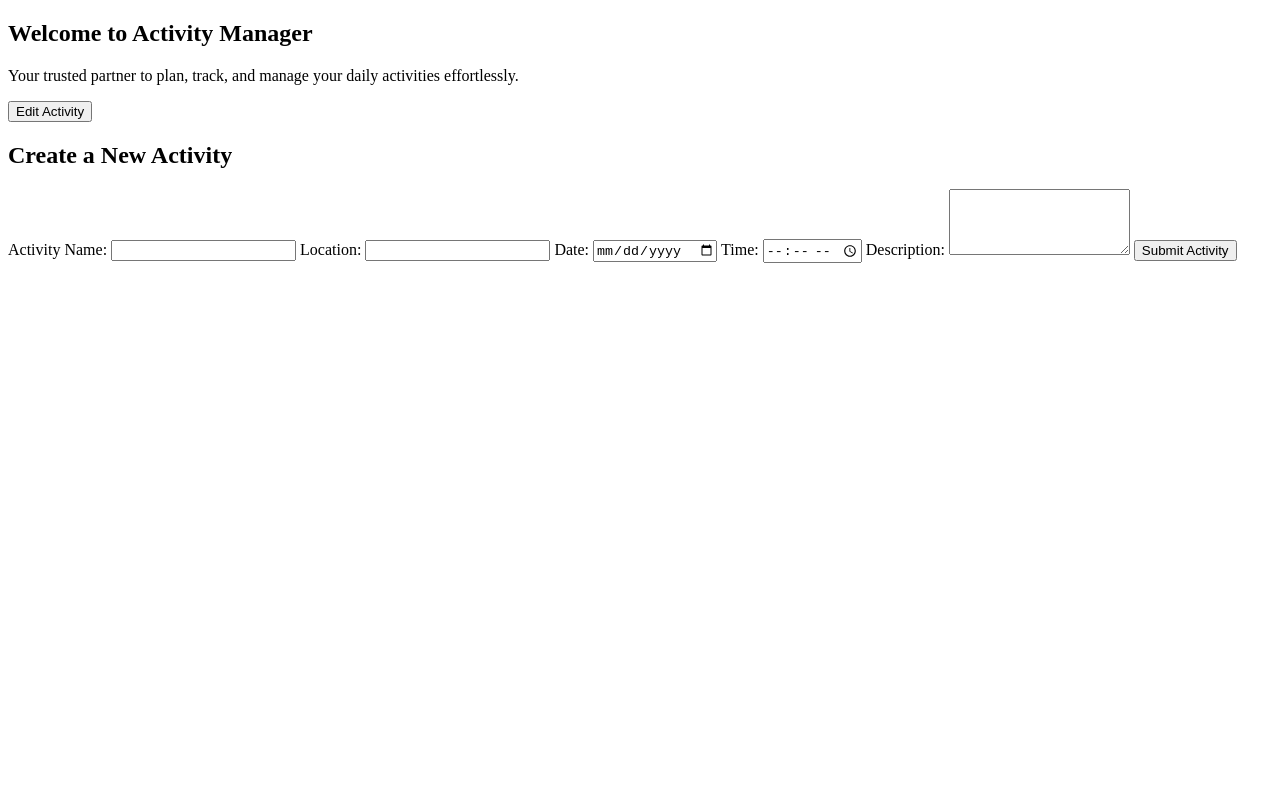
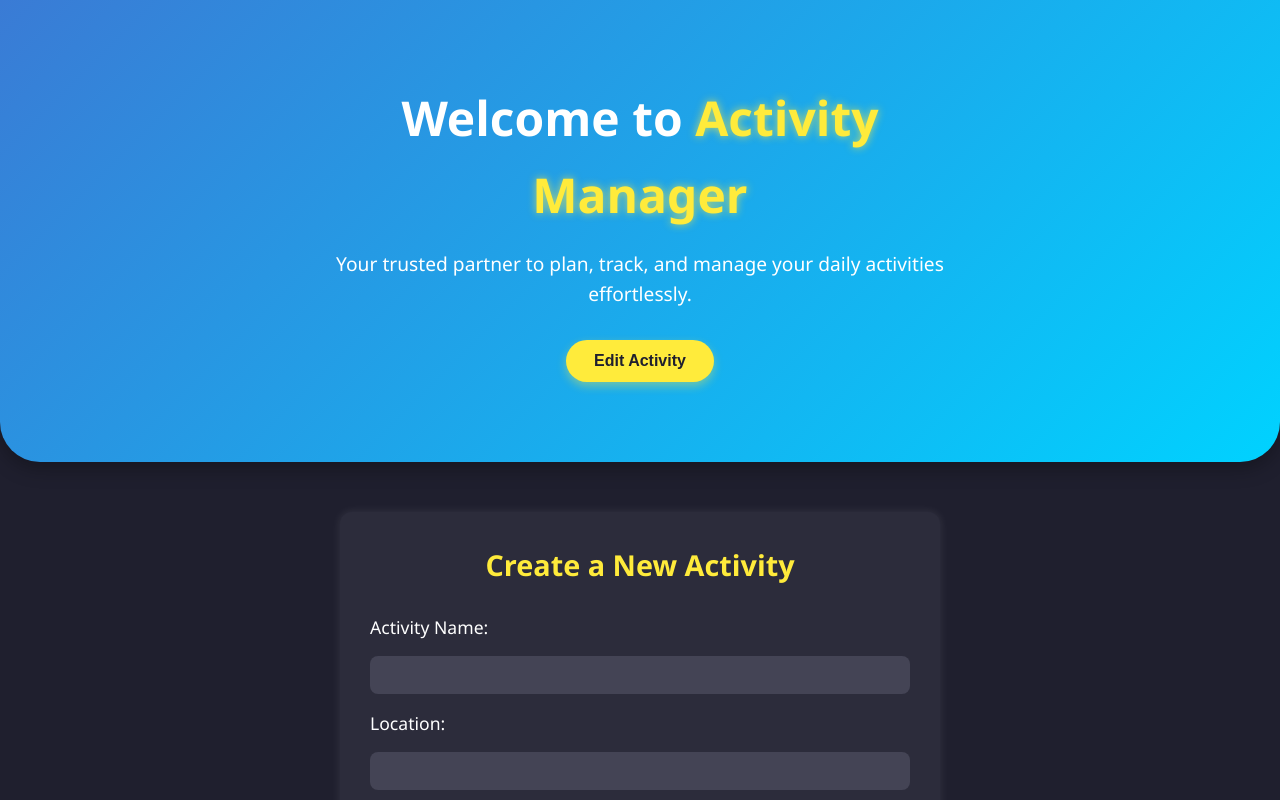
Before and after one commit to Senior-Marfo/ActivityManager, a website: page public/index.html in a window 1280 px wide. Shown: the top 800 px of the page. Drawn offline with Linux system fonts and the light colour scheme; the site is published under a folder, as on GitHub Pages, so addresses that start at the root find nothing.

Commit message:
To include css

```diff
--- a/public/index.html
+++ b/public/index.html
@@ -4,7 +4,7 @@
     <meta charset="UTF-8" />
     <meta name="viewport" content="width=device-width, initial-scale=1.0" />
     <title>Activity Manager</title>
-    <link rel="stylesheet" href="/public/stylesheet.css" />
+    <link rel="stylesheet" href="stylesheet.css" />
   </head>
   <body>
     <!-- Welcome Section -->
```
Also changed, not shown: public/edit.html (+1 -1 lines).
